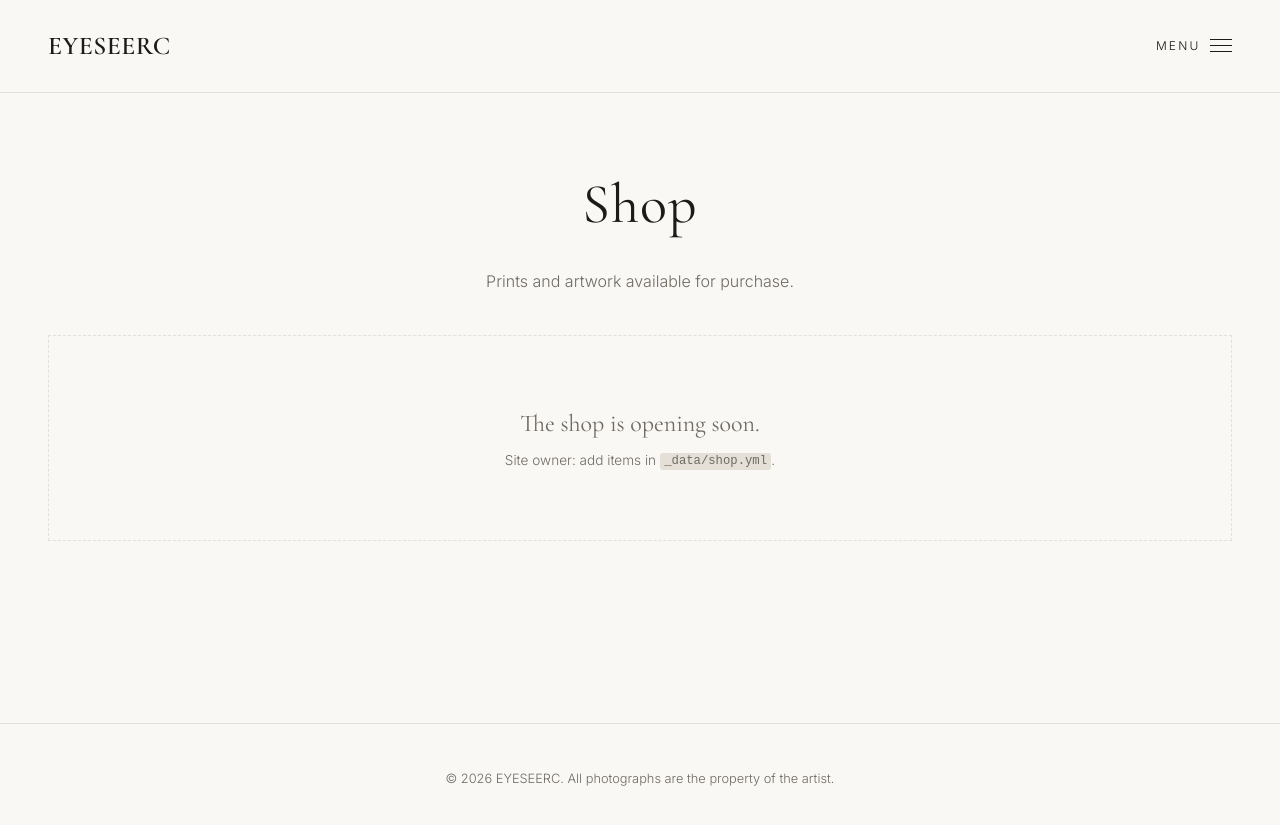
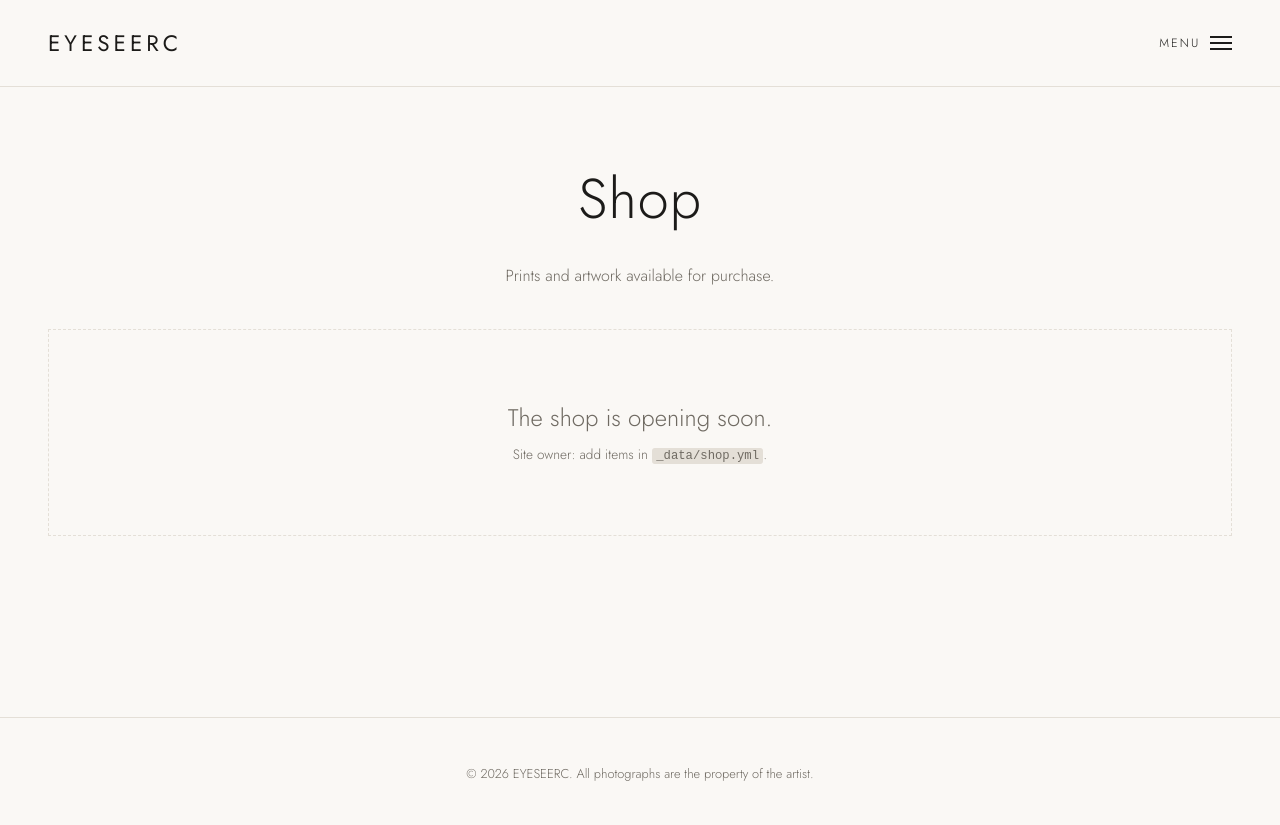
Before and after one commit to eyeseerc0310/Eyeseerc-website-, a Jekyll site: the page built from shop.html, in a window 1280 px wide. Shown: the top 825 px of the page. Built offline with Jekyll 4.4.1, drawn with Linux system fonts in a browser that asks for light colours.

Commit message:
Switch to a clean thin sans-serif font (Jost)
Replace the serif headings and Inter body text with Jost throughout,
using light weights and wider letter spacing for a simple line look.

Co-Authored-By: Claude Opus 5.5 <noreply@anthropic.com>
Claude-Session: https://claude.ai/code/session_01LHh8gAFuLZhbd4VQysaiwQ

```diff
--- a/_layouts/default.html
+++ b/_layouts/default.html
@@ -7,7 +7,7 @@
   <meta name="description" content="{{ page.description | default: site.description }}">
   <link rel="preconnect" href="https://fonts.googleapis.com">
   <link rel="preconnect" href="https://fonts.gstatic.com" crossorigin>
-  <link href="https://fonts.googleapis.com/css2?family=Cormorant+Garamond:wght@400;600&family=Inter:wght@300;400;500&display=swap" rel="stylesheet">
+  <link href="https://fonts.googleapis.com/css2?family=Jost:wght@200;300;400;500&display=swap" rel="stylesheet">
   <link rel="stylesheet" href="{{ '/assets/css/style.css' | relative_url }}">
 </head>
 <body>
--- a/assets/css/style.css
+++ b/assets/css/style.css
@@ -5,8 +5,9 @@
   --muted: #6f6a62;
   --line: #e4dfd7;
   --accent: #1c1b19;
-  --serif: "Cormorant Garamond", Georgia, serif;
-  --sans: "Inter", system-ui, -apple-system, sans-serif;
+  /* clean, thin line font (no serifs) used everywhere */
+  --display: "Jost", "Helvetica Neue", Arial, sans-serif;
+  --sans: "Jost", "Helvetica Neue", Arial, sans-serif;
 }
 
 * { box-sizing: border-box; }
@@ -43,11 +44,11 @@ code { font-size: .9em; background: var(--line); padding: .1em .35em; border-rad
   backdrop-filter: blur(8px);
 }
 .brand {
-  font-family: var(--serif);
-  font-size: 1.6rem;
-  font-weight: 600;
+  font-family: var(--display);
+  font-size: 1.4rem;
+  font-weight: 400;
   text-decoration: none;
-  letter-spacing: .02em;
+  letter-spacing: .18em;
 }
 /* Menu button (top right) */
 .nav-toggle {
@@ -96,8 +97,10 @@ code { font-size: .9em; background: var(--line); padding: .1em .35em; border-rad
 }
 .site-nav.open { opacity: 1; visibility: visible; transform: translateY(0); }
 .site-nav a {
-  font-family: var(--serif);
-  font-size: 1.5rem;
+  font-family: var(--display);
+  font-size: 1.35rem;
+  font-weight: 300;
+  letter-spacing: .12em;
   text-decoration: none;
   color: #3d3b37;
   padding: .35rem 0;
@@ -105,7 +108,7 @@ code { font-size: .9em; background: var(--line); padding: .1em .35em; border-rad
   transition: transform .25s ease, color .25s ease;
 }
 .site-nav a:hover, .site-nav a:focus-visible { color: var(--text); transform: scale(1.25); outline: none; }
-.site-nav a.active { color: var(--text); font-weight: 600; }
+.site-nav a.active { color: var(--text); font-weight: 500; }
 
 @media (max-width: 760px) {
   .site-nav { left: 0; right: 0; min-width: 0; padding: 1rem clamp(1rem, 4vw, 3rem); }
@@ -119,8 +122,8 @@ code { font-size: .9em; background: var(--line); padding: .1em .35em; border-rad
   min-height: 70vh;
 }
 .page-title {
-  font-family: var(--serif);
-  font-weight: 400;
+  font-family: var(--display);
+  font-weight: 300;
   font-size: clamp(2.2rem, 5vw, 3.5rem);
   margin: 0 0 2rem;
   text-align: center;
@@ -144,10 +147,11 @@ code { font-size: .9em; background: var(--line); padding: .1em .35em; border-rad
   background: var(--line);
 }
 .hero-text h1 {
-  font-family: var(--serif);
-  font-weight: 400;
+  font-family: var(--display);
+  font-weight: 300;
   font-size: clamp(2.5rem, 6vw, 4.25rem);
   line-height: 1.05;
+  letter-spacing: .08em;
   margin: 0 0 .5rem;
 }
 .tagline {
@@ -194,7 +198,7 @@ code { font-size: .9em; background: var(--line); padding: .1em .35em; border-rad
   border: 1px dashed var(--line);
   color: var(--muted);
 }
-.empty-state p { margin: .25rem 0; font-family: var(--serif); font-size: 1.5rem; }
+.empty-state p { margin: .25rem 0; font-family: var(--display); font-size: 1.5rem; }
 .empty-state .hint { font-family: var(--sans); font-size: .85rem; }
 
 /* ---------- Lightbox ---------- */
@@ -225,7 +229,7 @@ code { font-size: .9em; background: var(--line); padding: .1em .35em; border-rad
 .shop-item { background: var(--surface); border: 1px solid var(--line); display: flex; flex-direction: column; }
 .shop-item img { width: 100%; aspect-ratio: 4 / 3; object-fit: cover; }
 .shop-info { padding: 1.25rem; display: flex; flex-direction: column; flex: 1; }
-.shop-info h2 { font-family: var(--serif); font-weight: 600; font-size: 1.5rem; margin: 0 0 .25rem; }
+.shop-info h2 { font-family: var(--display); font-weight: 400; font-size: 1.5rem; margin: 0 0 .25rem; }
 .shop-info p { color: var(--muted); font-size: .9rem; margin: 0 0 1rem; }
 .shop-buy { margin-top: auto; display: flex; align-items: center; justify-content: space-between; gap: 1rem; }
 .shop-buy .button { margin: 0; }
```
